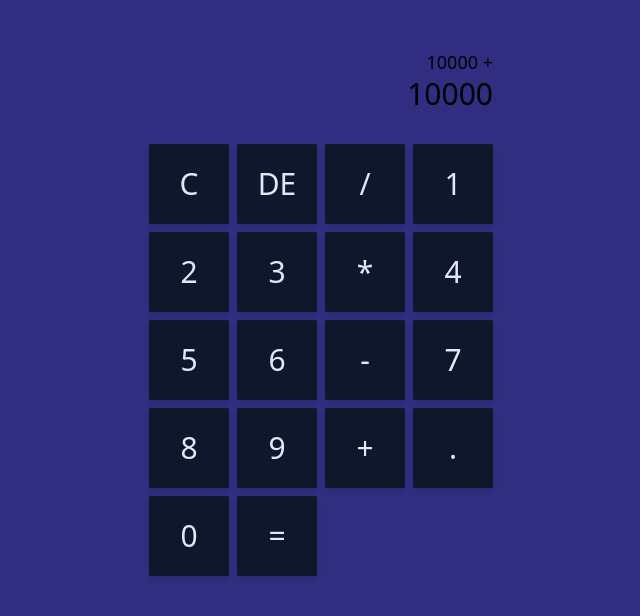
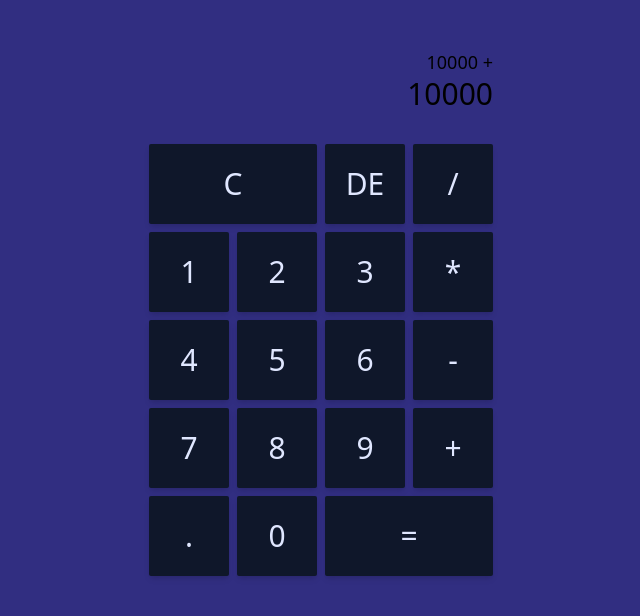
Before and after one commit to al-imam/calculator, a React (Vite) app: page / in a window 1280 px wide. Shown: the top 616 px of the page, without its empty margins (319-959 px from the left). Built offline with nearby package versions, Linux system fonts and the light colour scheme.

Commit message:
span tow equal and clear button

```diff
--- a/src/App.tsx
+++ b/src/App.tsx
@@ -8,7 +8,7 @@ function App() {
         <P classes="text-lg">10000 + {/* demo text */}</P>
         <P classes="text-3xl">10000 {/* demo text */}</P>
       </section>
-      <Button click={() => {}} value="C" />
+      <Button click={() => {}} value="C" span="col-span-2" />
       <Button click={() => {}} value="DE" />
       <Button click={() => {}} value="/" />
       <Button click={() => {}} value="1" />
@@ -25,7 +25,7 @@ function App() {
       <Button click={() => {}} value="+" />
       <Button click={() => {}} value="." />
       <Button click={() => {}} value="0" />
-      <Button click={() => {}} value="=" />
+      <Button click={() => {}} value="=" span="col-span-2" />
     </main>
   );
 }
```
